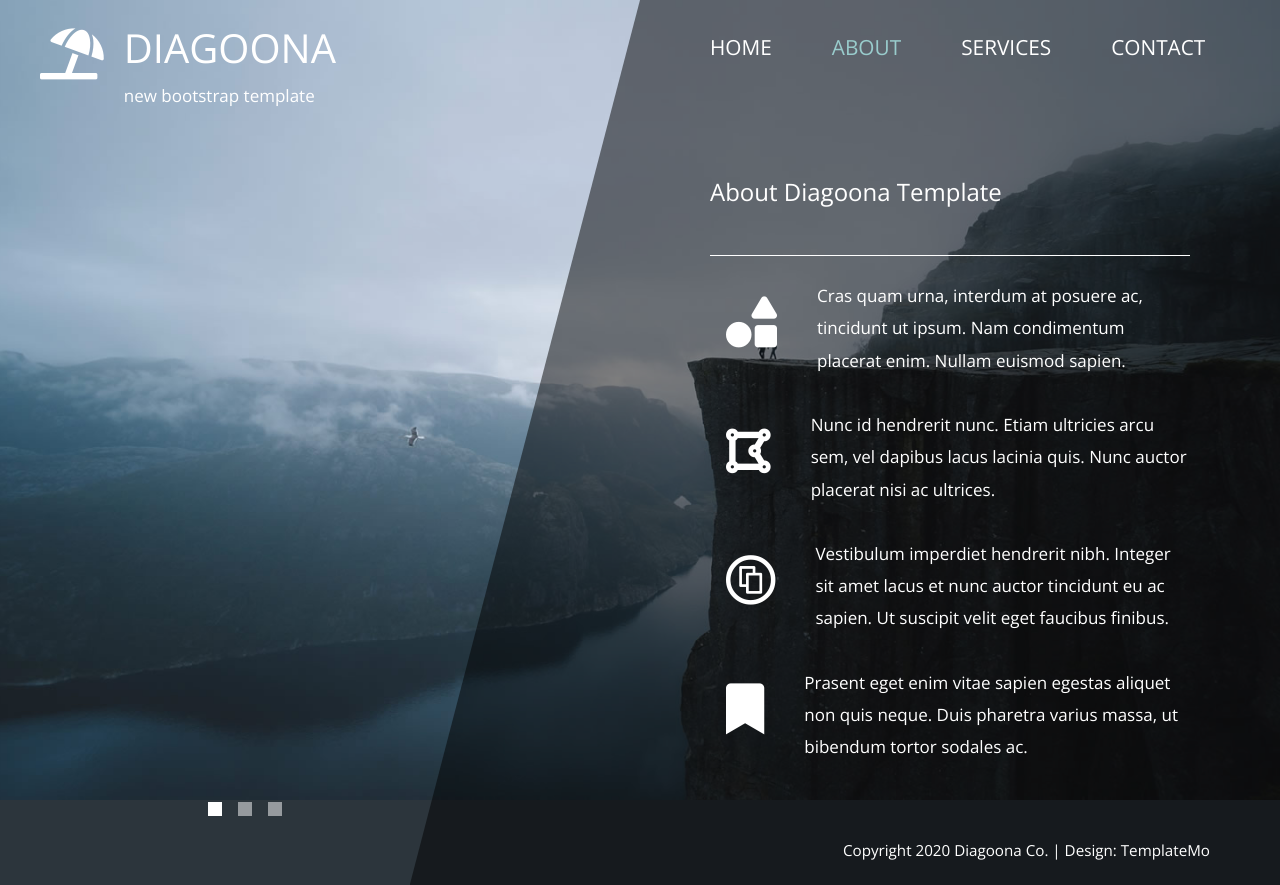
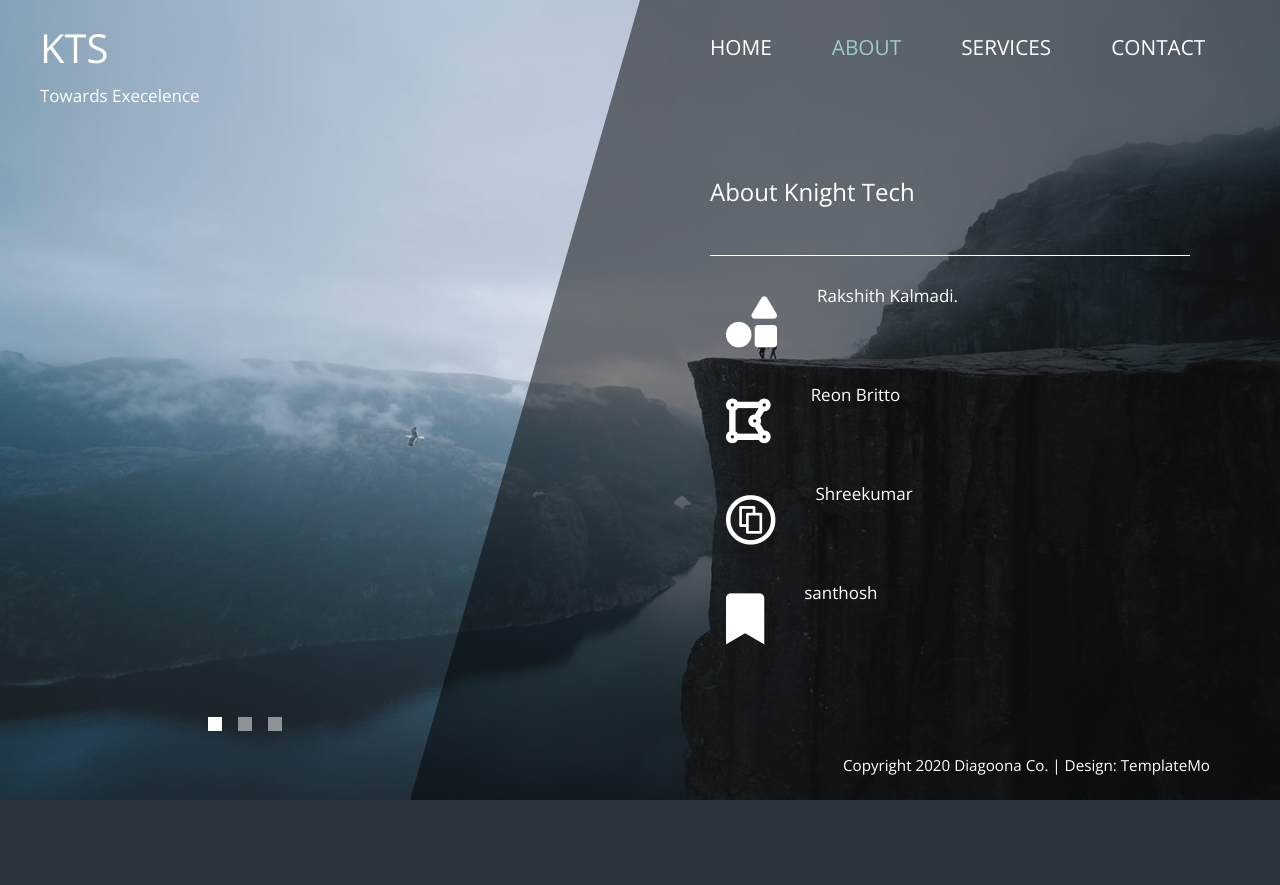
Before and after one commit to rakshithkalmadi/knighttech, a plain HTML site: page about.html in a window 1280 px wide. After the commit the page ends 800 px from the top, so only its background shows below. Drawn offline with nearby package versions, Linux system fonts and the light colour scheme.

Commit message:
Add files via upload

```diff
--- a/about.html
+++ b/about.html
@@ -25,10 +25,9 @@ https://templatemo.com/tm-550-diagoona
             <div class="tm-row pt-4">
                 <div class="tm-col-left">
                     <div class="tm-site-header media">
-                        <i class="fas fa-umbrella-beach fa-3x mt-1 tm-logo"></i>
                         <div class="media-body">
-                            <h1 class="tm-sitename text-uppercase">diagoona</h1>
-                            <p class="tm-slogon">new bootstrap template</p>
+                            <h1 class="tm-sitename text-uppercase">kts</h1>
+                            <p class="tm-slogon">Towards Execelence</p>
                         </div>
                     </div>
                 </div>
@@ -63,30 +62,30 @@ https://templatemo.com/tm-550-diagoona
                 <div class="tm-col-left"></div>
                 <main class="tm-col-right">
                     <section class="tm-content tm-about">
-                        <h2 class="mb-5 tm-content-title">About Diagoona Template</h2>
+                        <h2 class="mb-5 tm-content-title">About Knight Tech</h2>
                         <hr class="mb-4">
                         <div class="media my-3">
                             <i class="fas fa-shapes fa-3x p-3 mr-4"></i>
                             <div class="media-body">
-                                <p>Cras quam urna, interdum at posuere ac, tincidunt ut ipsum. Nam condimentum placerat enim. Nullam euismod sapien.</p>
+                      <p>Rakshith Kalmadi.</p>
                             </div>
                         </div>
                         <div class="media my-3">
                             <i class="fas fa-draw-polygon fa-3x p-3 mr-4"></i>
                             <div class="media-body">
-                                <p>Nunc id hendrerit nunc. Etiam ultricies arcu sem, vel dapibus lacus lacinia quis. Nunc auctor placerat nisi ac ultrices.</p>
+                                <p>Reon Britto</p>
                             </div>
                         </div>
                         <div class="media my-3">
                             <i class="fab fa-creative-commons-share fa-3x p-3 mr-4"></i>
                             <div class="media-body">
-                                <p>Vestibulum imperdiet hendrerit nibh. Integer sit amet lacus et nunc auctor tincidunt eu ac sapien. Ut suscipit velit eget faucibus finibus.</p>
+                                <p> Shreekumar</p>
                             </div>
                         </div>
                         <div class="media my-3">
                             <i class="fas fa-bookmark fa-3x p-3 mr-4"></i>
                             <div class="media-body">
-                                <p>Prasent eget enim vitae sapien egestas aliquet non quis neque. Duis pharetra varius massa, ut bibendum tortor sodales ac.</p>
+                                <p>santhosh</p>
                             </div>
                         </div>
                     </section>
```
